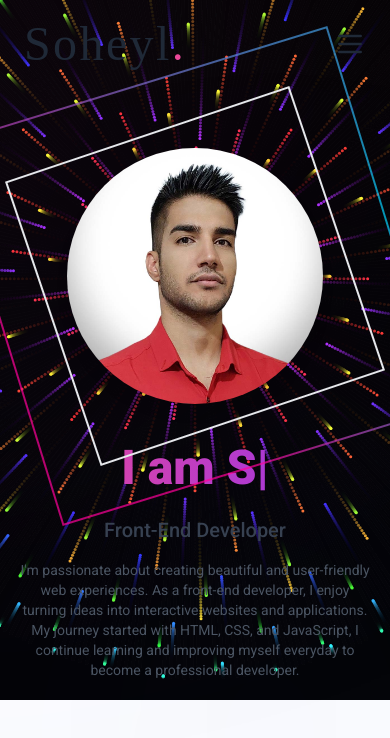
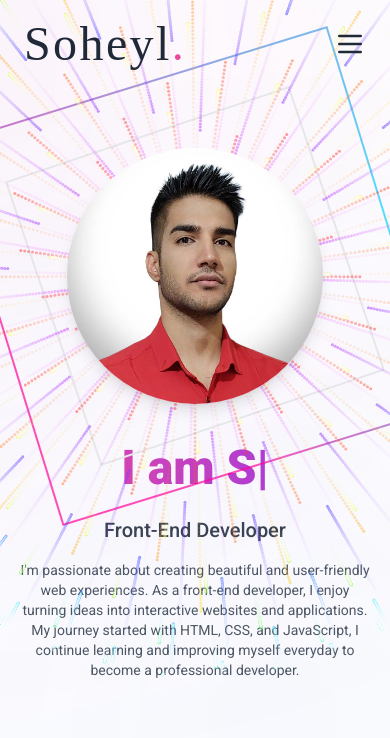
Before and after one commit to SoheylAshena/SoheylAshena.github.io, a React (Vite) app: page / in a window 390 px wide. Shown: the top 738 px of the page. Built offline with nearby package versions, Linux system fonts and the light colour scheme; a web font is replaced by a local one.

Commit message:
tweaks, again

```diff
--- a/src/Components/Background.jsx
+++ b/src/Components/Background.jsx
@@ -3,9 +3,6 @@ import Firework from "./Firework";
 function BackGround() {
   return (
     <div className="fixed left-0 top-0 -z-50 h-screen w-full overflow-hidden">
-      <div className="absolute -top-36 md:hidden">
-        <Firework />
-      </div>
       {/* Animated Background Elements */}
       <motion.div
         className="absolute inset-0 z-0 dark:bg-[radial-gradient(circle_at_top,_rgba(255,20,147,0.1),_rgba(30,30,30,1))]"
--- a/src/Components/Firework.jsx
+++ b/src/Components/Firework.jsx
@@ -18,15 +18,16 @@ const Firework = () => {
     window.addEventListener("resize", resizeCanvas);
 
     const draw = () => {
-      ctx.globalCompositeOperation = "source-over";
-      ctx.fillStyle = "hsla(0,0%,0%,.1)";
+      // Fade out trails by making them disappear slowly
+      ctx.globalCompositeOperation = "destination-out";
+      ctx.fillStyle = "rgba(0, 0, 0, 0.05)";
       ctx.fillRect(0, 0, canvas.width, canvas.height);
 
       const foo = Math.sin(t) * 2 * Math.PI;
 
       for (let i = 0; i < 400; ++i) {
         const r = 400 * Math.sin(i * foo);
-        ctx.globalCompositeOperation = "";
+        ctx.globalCompositeOperation = "lighter";
         ctx.fillStyle = `hsla(${i + 12},100%,60%,1)`;
         ctx.beginPath();
         ctx.arc(
@@ -56,7 +57,7 @@ const Firework = () => {
     };
   }, []);
 
-  return <canvas ref={canvasRef}></canvas>;
+  return <canvas ref={canvasRef} style={{ display: "block" }}></canvas>;
 };
 
 export default Firework;
--- a/src/Components/Main.jsx
+++ b/src/Components/Main.jsx
@@ -1,4 +1,5 @@
 import Typing from "./Typing";
+import Firework from "./Firework";
 import { motion } from "framer-motion";
 
 function Main({ data }) {
@@ -43,12 +44,14 @@ function Main({ data }) {
         <motion.img
           src="pic.jpg"
           alt="Avatar"
-          className="absolute rounded-full shadow-lg"
+          className="absolute z-10 rounded-full shadow-lg"
           initial={{ scale: 0 }}
           animate={{ scale: 1 }}
           transition={{ duration: 1, ease: "easeInOut" }}
         />
-        <div className="absolute h-96 w-96 bg-transparent"></div>
+        <div className="opacity-50 md:hidden">
+          <Firework />
+        </div>
       </div>
 
       {/* Content Section */}
--- a/src/Components/Nav.jsx
+++ b/src/Components/Nav.jsx
@@ -94,10 +94,10 @@ const Nav = ({ setCurrentSection }) => {
                 key={section}
                 initial={{ opacity: 0, translateY: 20 }}
                 animate={{ opacity: 1, translateY: 0 }}
-                transition={{ duration: 0.5, delay: index * 0.2 }}
+                transition={{ delay: index * 0.2 }}
                 href={`#${section.toLowerCase()}`}
                 onClick={() => handleLinkClick(section)}
-                className={`text-4xl font-extrabold text-gray-800 transition-transform ease-in-out dark:text-white ${
+                className={`text-4xl font-extrabold text-gray-800 dark:text-white ${
                   activeSection === section
                     ? "scale-110 text-pink-500 dark:text-yellow-400"
                     : "hover:scale-105"
--- a/src/style.css
+++ b/src/style.css
@@ -8,7 +8,7 @@ html {
   user-select: none;
 }
 body {
-  @apply bg-white transition-colors duration-700 dark:bg-black;
+  @apply bg-white transition-all duration-700 dark:bg-black;
 }
 
 .container {
```
